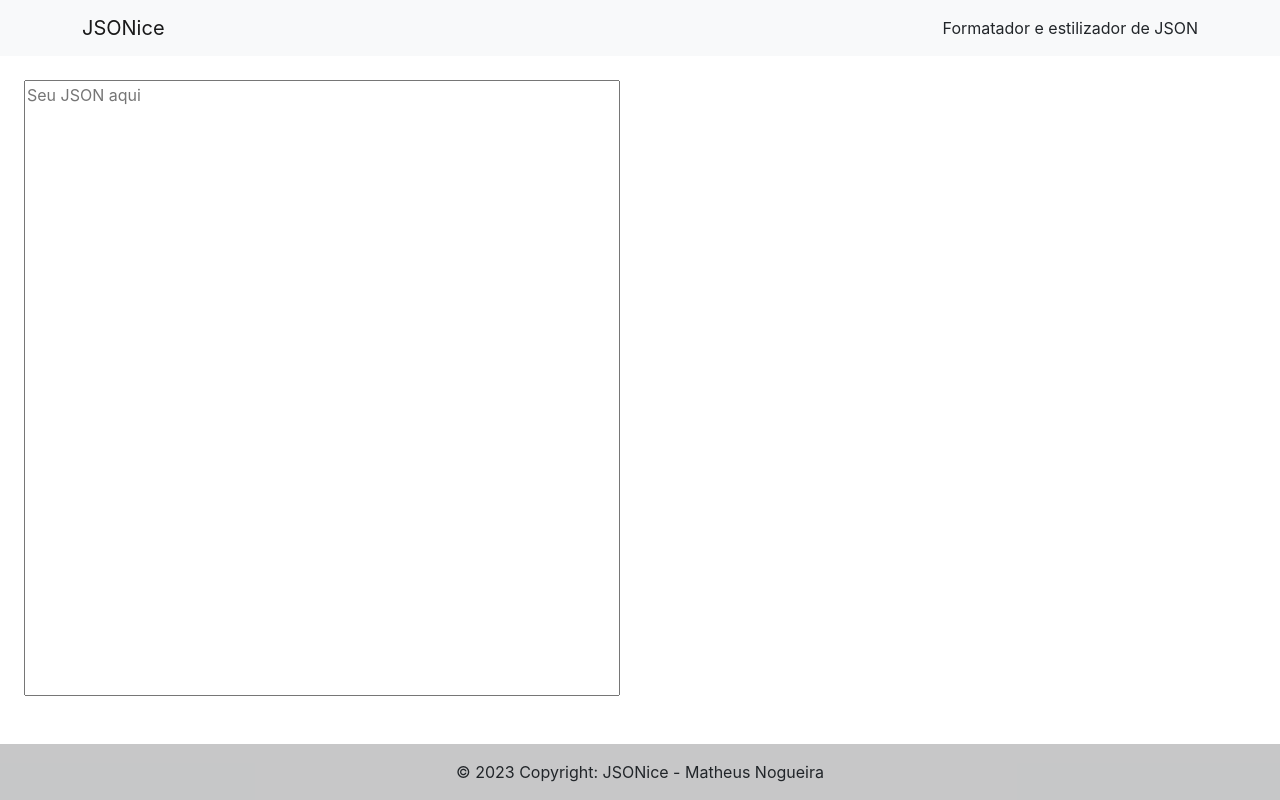
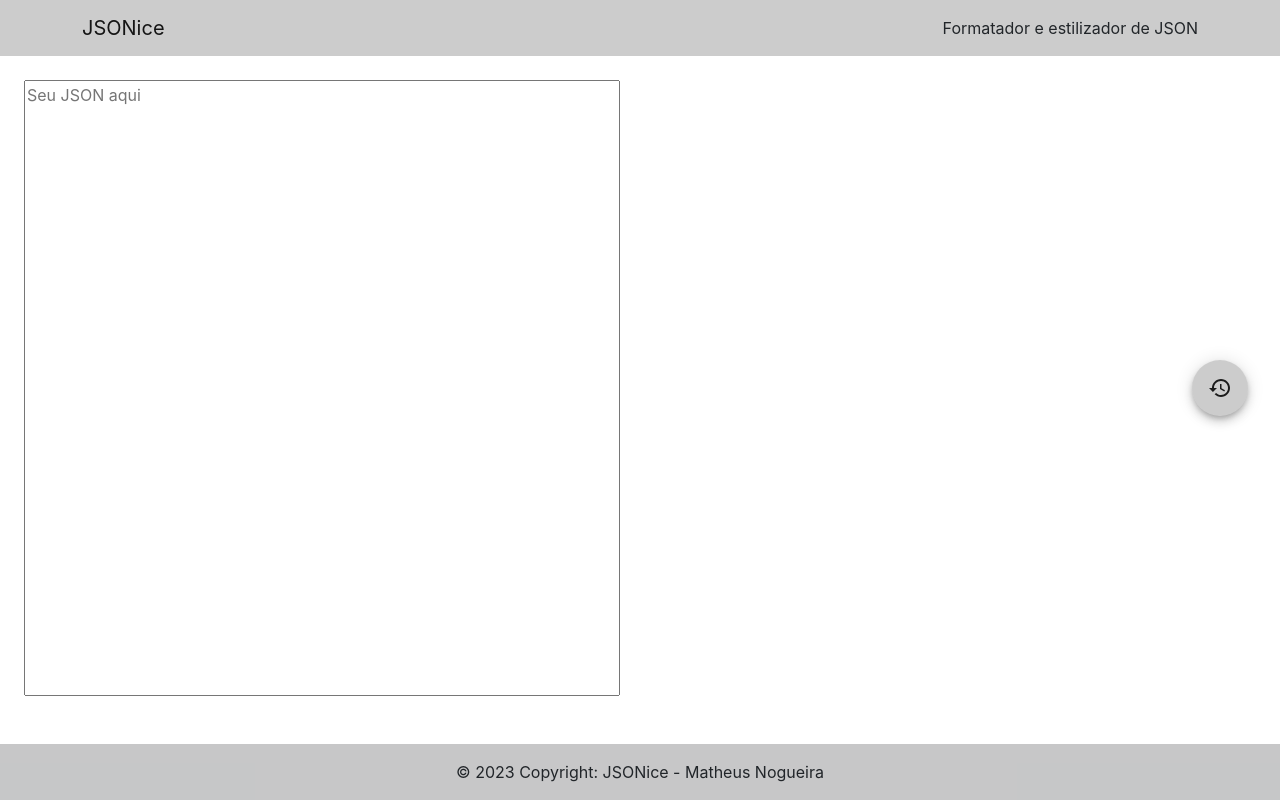
Before and after one commit to matheusnog/jsonice, a React (Create React App) app: page / in a window 1280 px wide. Built offline with nearby package versions, Linux system fonts and the light colour scheme; the HTML template or start-up script is replaced by a standard one.

Commit message:
Iniciando modal de histórico e padronizando cores

```diff
--- a/package.json
+++ b/package.json
@@ -6,6 +6,7 @@
     "@emotion/react": "^11.11.0",
     "@emotion/styled": "^11.11.0",
     "@mui/base": "^5.0.0-beta.1",
+    "@mui/icons-material": "^5.11.16",
     "@mui/material": "^5.13.1",
     "@testing-library/jest-dom": "^5.16.5",
     "@testing-library/react": "^13.4.0",
--- a/src/components/Content/Content.jsx
+++ b/src/components/Content/Content.jsx
@@ -1,13 +1,27 @@
+import { TextareaAutosize } from '@mui/base';
+import HistoryIcon from '@mui/icons-material/History';
+import { Fab, Grid, Modal, Box, Typography } from '@mui/material';
+import { JsonViewer } from '@textea/json-viewer';
 import React, { useEffect, useState } from 'react';
-import { TextareaAutosize } from '@mui/base';
-import { JsonViewer } from '@textea/json-viewer'
-import { Grid } from '@mui/material';
-import './Content.css'
+import './Content.css';
+
+const styleModal = {
+    position: 'absolute',
+    top: '50%',
+    left: '50%',
+    transform: 'translate(-50%, -50%)',
+    width: 400,
+    bgcolor: 'background.paper',
+    border: '2px solid #000',
+    boxShadow: 24,
+    p: 4,
+};
 
 
 const Content = () => {
     const [json, setJson] = useState('')
     const [formattedJson, setFormattedJson] = useState(null)
+    const [modalOpen, setModalOpen] = useState(false)
 
     useEffect(() => {
         if (json) {
@@ -27,8 +41,27 @@ const Content = () => {
         return true;
     }
 
+    function openHistoryModal() {
+        setModalOpen(true)
+    }
+
     return (
         <>
+            <Modal
+                open={modalOpen}
+                onClose={() => setModalOpen(false)}
+                aria-labelledby="modal-modal-title"
+                aria-describedby="modal-modal-description"
+            >
+                <Box sx={styleModal}>
+                    <Typography id="modal-modal-title" variant="h6" component="h2">
+                        Histórico:
+                    </Typography>
+                    <Typography id="modal-modal-description" sx={{ mt: 2 }}>
+
+                    </Typography>
+                </Box>
+            </Modal>
             <Grid direction='row' container spacing={1} className='p-3 h85'>
                 <Grid container item sm={6} className='p-3'>
                     <TextareaAutosize
@@ -42,6 +75,11 @@ const Content = () => {
                     <div className='d-flex align-items-center'>
                         {formattedJson && <JsonViewer value={formattedJson} />}
                     </div>
+                    <div className='align-items-end text-end' style={{ width: '100vh' }}>
+                        <Fab style={{backgroundColor: 'rgba(0, 0, 0, 0.2)'}} aria-label="add" onClick={() => openHistoryModal()}>
+                            <HistoryIcon />
+                        </Fab>
+                    </div>
                 </Grid>
             </Grid>
         </>
--- /dev/null
+++ b/src/components/Navbar/Navbar.css
@@ -0,0 +1,3 @@
+.bgGray {
+    background-color: rgba(0, 0, 0, 0.2);
+}
--- a/src/components/Navbar/Navbar.jsx
+++ b/src/components/Navbar/Navbar.jsx
@@ -1,10 +1,11 @@
 import React from 'react';
 import { Container, Navbar as NavBootstrap } from 'react-bootstrap';
+import './Navbar.css'
 
 class Navbar extends React.Component {
     render() {
         return (
-            <NavBootstrap bg="light">
+            <NavBootstrap className='bgGray'>
                 <Container>
                     <NavBootstrap.Brand href="#home">JSONice</NavBootstrap.Brand>
                     <span>Formatador e estilizador de JSON</span>
```
Also changed, not shown: 1 other file (tests, documents, lock files or other folders).
